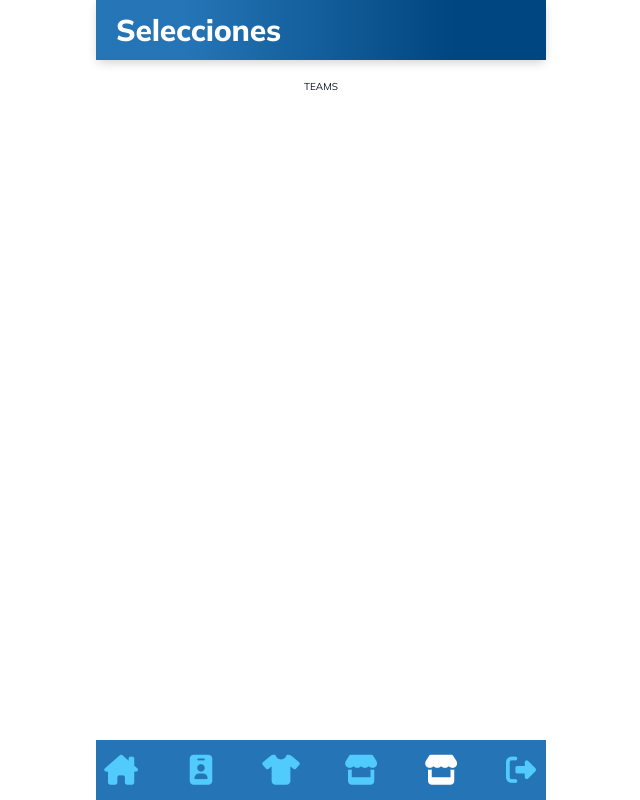
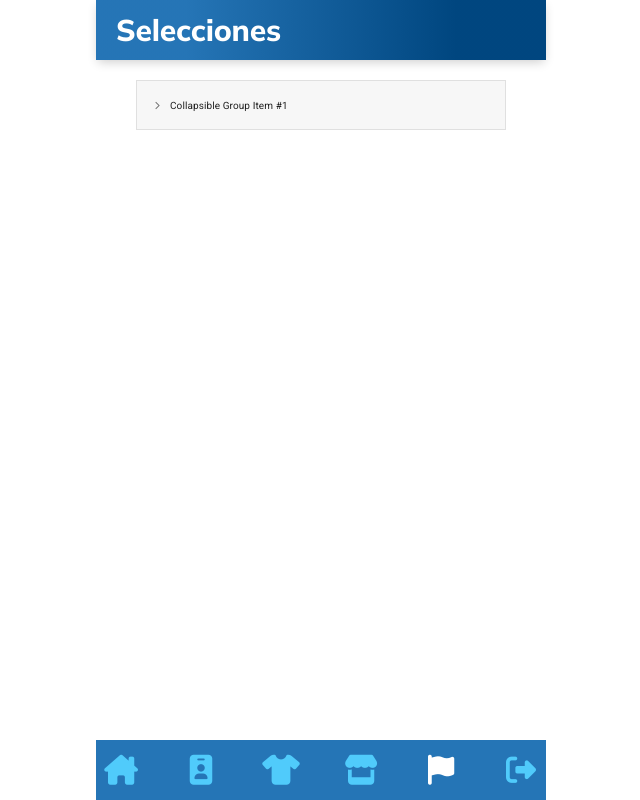
Before and after one commit to facubarneche/worldcapp2023-backoffice, a React (Vite) app: page /selecciones in a window 1280 px wide. Shown: the whole page, without its empty margins (319-959 px from the left). Built offline with nearby package versions, Linux system fonts and the light colour scheme.

Commit message:
feature: Inicio implementacion acordeon

```diff
--- a/src/App.jsx
+++ b/src/App.jsx
@@ -13,7 +13,7 @@ import { SnackbarProvider } from 'notistack'
 import { FormPlayer} from 'pages/OneForAll/Forms/FormPlayer/FormPlayer'
 import { CardForm } from 'pages/OneForAll/Forms/CardForm'
 import { MarketForm } from 'pages/OneForAll/Forms/MarketForm/MarketForm'
-import { Teams } from 'pages/Teams/Teams'
+// import { Teams } from 'pages/Teams/Teams'
 import { OneForAll } from 'pages/OneForAll/OneForAll'
 import { marketService } from 'services/MarketService/MarketService'
 import { CustomMarketContent } from 'components/CustomContent/CustomMarketContent'
@@ -21,6 +21,7 @@ import { cardService } from 'services/CardService/CardService'
 import { CustomCardContent } from 'components/CustomContent/CustomCardContent'
 import { playerService } from 'services/PlayerService/PlayerService'
 import { CustomPlayerContent } from 'components/CustomContent/CustomPlayerContent'
+import { Teams } from './pages/Teams/Teams'
 
 const router = createBrowserRouter(
   createRoutesFromElements(
@@ -54,7 +55,7 @@ const router = createBrowserRouter(
           ></Route>
           <Route path="puntos-de-venta/nuevo" element={<MarketForm headerTitle={'Nuevo punto de venta'} />}></Route>
           <Route path="puntos-de-venta/:id/editar" element={<MarketForm headerTitle={'Editar punto de venta'} />} />
-          <Route path="selecciones" element={<Teams />}></Route>
+          <Route path="selecciones" element={<Teams />} />
         </Route>
         <Route path="/error" element={<Error />}></Route>
         <Route path="*" element={<Error />}></Route>
--- a/src/components/Navbar/Navbar.jsx
+++ b/src/components/Navbar/Navbar.jsx
@@ -10,7 +10,7 @@ const navigationButtons = [
   { path: '/figuritas', icon: <Box className="fas fa-id-badge" sx={{ fontSize: iconSize }}/> },
   { path: '/jugadores', icon: <Box className="fas fa-shirt" sx={{ fontSize: iconSize }} /> },
   { path: '/puntos-de-venta', icon: <Box className="fas fa-store" sx={{ fontSize: iconSize }} /> },
-  { path: '/selecciones', icon: <Box className="fas fa-store" sx={{ fontSize: iconSize }} /> },
+  { path: '/selecciones', icon: <Box className="fas fa-flag" sx={{ fontSize: iconSize }} /> },
   { path: '/login', icon: <Box className="fas fa-right-from-bracket" sx={{ fontSize: iconSize }} /> },
 ]
 
--- a/src/domain/services/nationalTeamService/NationalTeamService.js
+++ b/src/domain/services/nationalTeamService/NationalTeamService.js
@@ -2,11 +2,10 @@ import axios from "axios"
 import { REST_SERVER_URL } from "../constants"
 
 class NationalTeamService {
-
-
-  async getAllNames(){
+  async getAll(){
     return (await axios.get(`${REST_SERVER_URL}/selecciones/pais`)).data
   }
+
 }
 
 export const nationalTeamService = new NationalTeamService()
--- a/src/pages/OneForAll/Forms/FormPlayer/FormPlayer.jsx
+++ b/src/pages/OneForAll/Forms/FormPlayer/FormPlayer.jsx
@@ -35,7 +35,7 @@ export const FormPlayer = ({ headerTitle, saveInfoSvFunc }) => {
 
   useOnInit(() => {
     const setNationalTeams = async () => {
-      const data = await nationalTeamService.getAllNames()
+      const data = await nationalTeamService.getAll()
       setNationalTeamOptions(data)
     }
     const setPositionsPlayer = async () => {
--- a/src/pages/Teams/Teams.jsx
+++ b/src/pages/Teams/Teams.jsx
@@ -1,15 +1,40 @@
 import { useOutletContext } from "react-router-dom"
 import { useOnInit } from "custom_hooks/hooks"
+import { useState } from "react"
+
+import Typography from '@mui/material/Typography'
+import { Accordion, AccordionDetails, AccordionSummary } from "src/utils/AccordionStyles/AccordionStyles"
+
+
 
 export const Teams = () => {
   // @ts-ignore
   const [setHeaderTitle] = useOutletContext()
+  const [expanded, setExpanded] = useState()
 
   useOnInit(() => {
     setHeaderTitle('Selecciones')
   })
 
+  const handleChange = (panel) => (event, newExpanded) => {
+    setExpanded(newExpanded ? panel : false)
+  }
+
   return (
-    <div className="teams">TEAMS</div>
+    <div>
+      <Accordion expanded={expanded === 'panel1'} onChange={handleChange('panel1')}>
+        <AccordionSummary aria-controls="panel1d-content" id="panel1d-header">
+          <Typography>Collapsible Group Item #1</Typography>
+        </AccordionSummary>
+        <AccordionDetails>
+          <Typography>
+              Lorem ipsum dolor sit amet, consectetur adipiscing elit. Suspendisse
+              malesuada lacus ex, sit amet blandit leo lobortis eget. Lorem ipsum dolor
+              sit amet, consectetur adipiscing elit. Suspendisse malesuada lacus ex,
+              sit amet blandit leo lobortis eget.
+          </Typography>
+        </AccordionDetails>
+      </Accordion>
+    </div>
   )
 }
--- /dev/null
+++ b/src/utils/AccordionStyles/AccordionStyles.jsx
@@ -0,0 +1,41 @@
+import { styled } from '@mui/material/styles'
+import ArrowForwardIosSharpIcon from '@mui/icons-material/ArrowForwardIosSharp'
+import MuiAccordion from '@mui/material/Accordion'
+import MuiAccordionSummary from '@mui/material/AccordionSummary'
+import MuiAccordionDetails from '@mui/material/AccordionDetails'
+
+export const Accordion = styled((props) =>
+  <MuiAccordion disableGutters elevation={0} square {...props} />
+)(({ theme }) => ({
+  border: `1px solid ${theme.palette.divider}`,
+  '&:not(:last-child)': {
+    borderBottom: 0,
+  },
+  '&:before': {
+    display: 'none',
+  },
+}))
+
+export const AccordionSummary = styled((props) =>
+  <MuiAccordionSummary
+    expandIcon={<ArrowForwardIosSharpIcon sx={{ fontSize: '0.9rem' }} />}
+    {...props}
+  />
+)(({ theme }) => ({
+  backgroundColor:
+      theme.palette.mode === 'dark'
+        ? 'rgba(255, 255, 255, .05)'
+        : 'rgba(0, 0, 0, .03)',
+  flexDirection: 'row-reverse',
+  '& .MuiAccordionSummary-expandIconWrapper.Mui-expanded': {
+    transform: 'rotate(90deg)',
+  },
+  '& .MuiAccordionSummary-content': {
+    marginLeft: theme.spacing(1),
+  },
+}))
+
+export const AccordionDetails = styled(MuiAccordionDetails)(({ theme }) => ({
+  padding: theme.spacing(2),
+  borderTop: '1px solid rgba(0, 0, 0, .125)',
+}))
```
